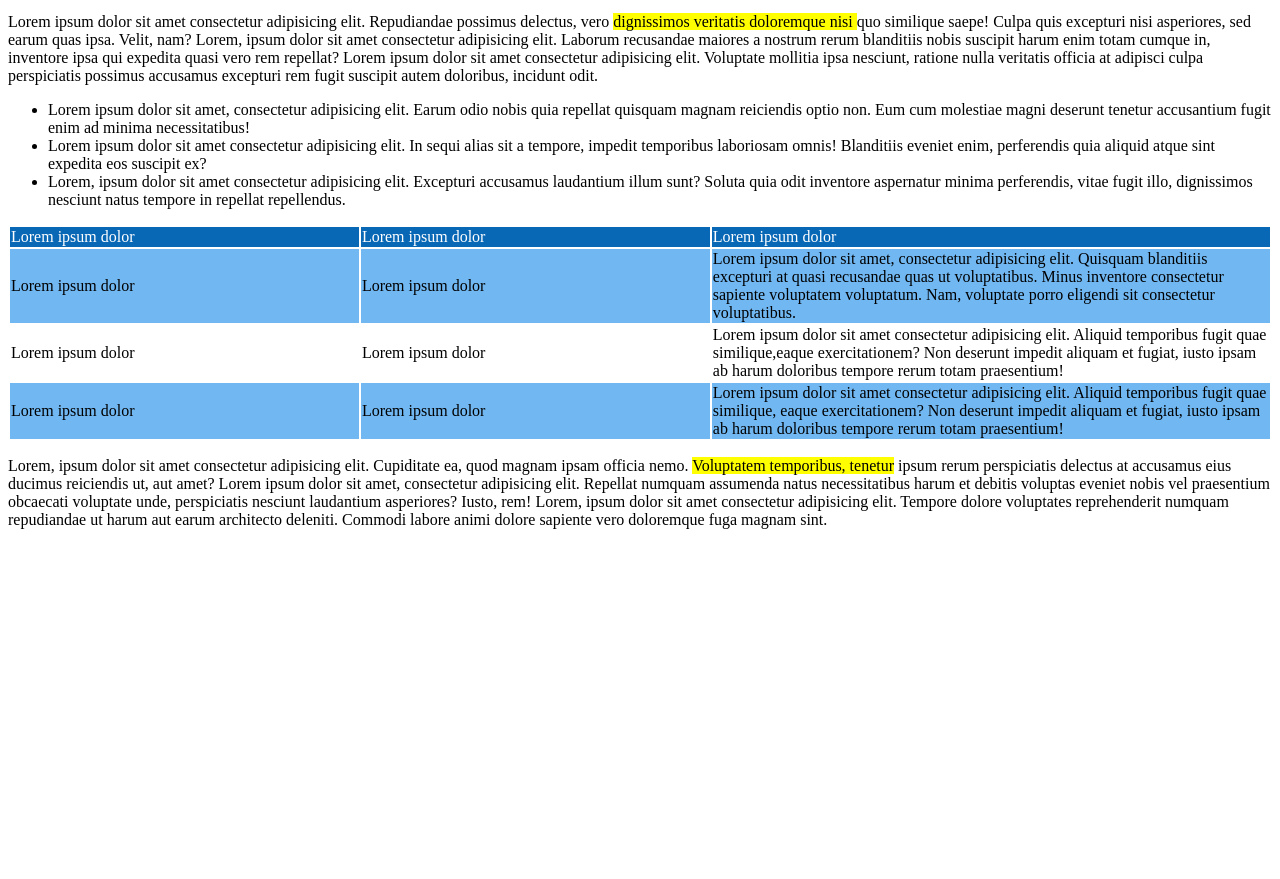
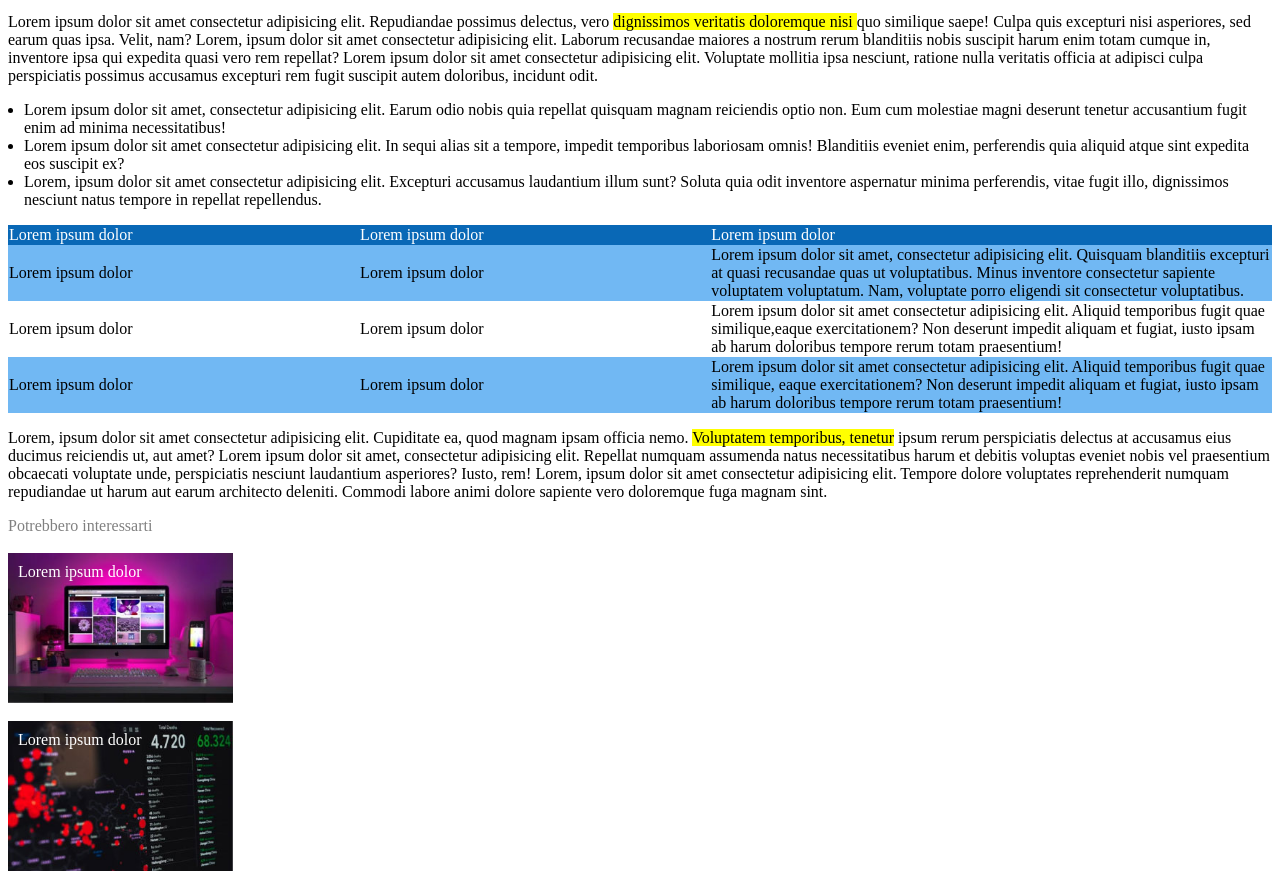
Before and after one commit to FabrizioFornone/html-css-booleaner, a plain HTML site: page index.html in a window 1280 px wide. Shown: the part 635-1514 px from the top of the page. Before the commit the page ends 1180 px from the top, so only its background shows below. Drawn offline with Linux system fonts and the light colour scheme.

Commit message:
Footer + Exercise Finished

```diff
--- a/css/style.css
+++ b/css/style.css
@@ -20,7 +20,7 @@ h1 {
   width: 15%;
 }
 
-#span-grey {
+.span-grey {
   color: grey;
 }
 
@@ -28,11 +28,8 @@ h1 {
   color: rgb(7, 154, 252);
 }
 
-#span-grey {
-  color: grey;
-}
 
-#span-yellow {
+.span-yellow {
   background: yellow;
 }
 
@@ -40,6 +37,13 @@ h1 {
   font-size: 10px;
 }
 
+ul {
+  padding-left: 16px;
+}
+
+table {
+  border-spacing: 0px;
+}
 
 .table-head {
   background: rgb(9, 104, 182);
@@ -61,3 +65,25 @@ h1 {
 .row-colored {
   background: rgb(113, 184, 243);
 }
+
+footer {
+  color: grey;
+}
+
+.img-footer-one {
+  background: url("../img/monitor.jpg") no-repeat;
+  background-size: contain;
+  height: 150px;
+}
+
+.img-footer-two {
+  background: url("../img/graph.jpg") no-repeat;
+  background-size: contain;
+  height: 150px;
+}
+
+.lorem-footer {
+  color: white;
+  padding-left: 10px;
+  padding-top: 10px;
+}
--- a/index.html
+++ b/index.html
@@ -25,15 +25,16 @@
         Tim Berners-Lee
       </h1>
       <div class="written-by">
-        <span id="span-grey">Scritto da</span>
+        <span class="span-grey">Scritto da</span>
         <span id="span-azure"> The Booleaner</span>
-        <span id="span-grey"> il 10/10/2020</span>
+        <span class="span-grey"> il 10/10/2020</span>
       </div>
     </header>
 
     <!-- Inizio Section  -->
 
     <section>
+
       <img src="../html-css-booleaner/img/tim-1.jpg" alt="" />
       <img src="../html-css-booleaner/img/tim-2.jpg" alt="" />
       <div class="photo-description">
@@ -44,7 +45,7 @@
       <p>
         Lorem ipsum dolor sit amet consectetur adipisicing elit. Repudiandae
         possimus delectus, vero
-        <span id="span-yellow"> dignissimos veritatis doloremque nisi </span>
+        <span class="span-yellow"> dignissimos veritatis doloremque nisi </span>
         quo similique saepe! Culpa quis excepturi nisi asperiores, sed earum
         quas ipsa. Velit, nam? Lorem, ipsum dolor sit amet consectetur
         adipisicing elit. Laborum recusandae maiores a nostrum rerum blanditiis
@@ -121,7 +122,7 @@
       <p>
         Lorem, ipsum dolor sit amet consectetur adipisicing elit. Cupiditate ea,
         quod magnam ipsam officia nemo.
-        <span id="span-yellow"> Voluptatem temporibus, tenetur</span> ipsum
+        <span class="span-yellow"> Voluptatem temporibus, tenetur</span> ipsum
         rerum perspiciatis delectus at accusamus eius ducimus reiciendis ut, aut
         amet? Lorem ipsum dolor sit amet, consectetur adipisicing elit. Repellat
         numquam assumenda natus necessitatibus harum et debitis voluptas eveniet
@@ -131,7 +132,21 @@
         numquam repudiandae ut harum aut earum architecto deleniti. Commodi
         labore animi dolore sapiente vero doloremque fuga magnam sint.
       </p>
+
     </section>
 
+    <!-- Inizio Footer -->
+
+    <footer>
+      <div>Potrebbero interessarti</div>
+      <br />
+      <div class="img-footer-one">
+        <div class="lorem-footer">Lorem ipsum dolor</div>
+      </div>
+      <br />
+      <div class="img-footer-two">
+        <div class="lorem-footer">Lorem ipsum dolor</div>
+      </div>
+    </footer>
   </body>
 </html>
```
